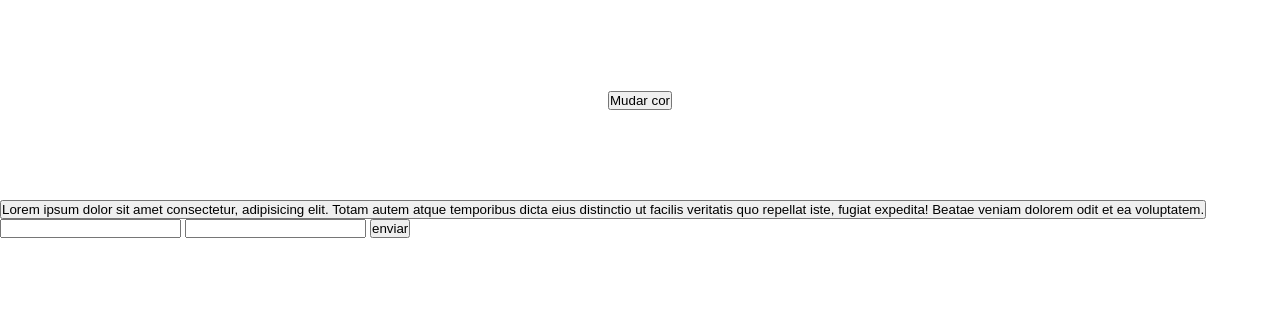
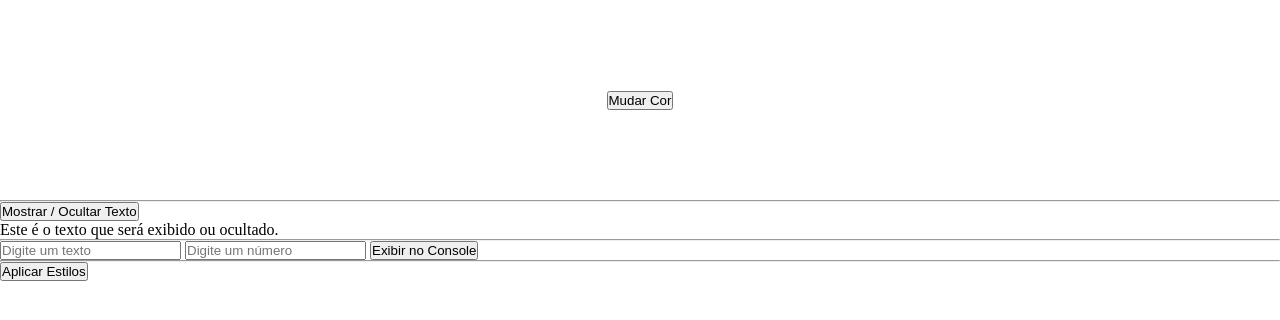
Before and after one commit to mariana-s0/2-Periodo-BSI, a plain HTML site: page Desenvolvimento Pag Web II/Revisão Prova I/index.html in a window 1280 px wide. Drawn offline with Linux system fonts and the light colour scheme.

Commit message:
Update HTML structure and button IDs

```diff
--- a/Desenvolvimento Pag Web II/Revisão Prova I/index.html
+++ b/Desenvolvimento Pag Web II/Revisão Prova I/index.html
@@ -1,26 +1,64 @@
 <!DOCTYPE html>
-<html lang="pt-br">
+<html lang="pt-BR">
 <head>
     <meta charset="UTF-8">
     <meta name="viewport" content="width=device-width, initial-scale=1.0">
-    <title>Revisão Prova <I></I></title>
-    <link rel="stylesheet" href="javascript.js">
+    <title>Exercícios JavaScript</title>
     <link rel="stylesheet" href="style.css">
 </head>
 <body>
+
+    <!-- QUESTÃO 1 -->
     <div class="centralizado">
-        <button id="btncor">Mudar cor</button>
+        <button id="btnCor">Mudar Cor</button>
     </div>
-    <div class="oculto">
-        <button id="texto">Lorem ipsum dolor sit amet consectetur, adipisicing elit. Totam autem atque temporibus dicta
-        eius distinctio ut facilis veritatis quo repellat iste, fugiat expedita! Beatae veniam dolorem odit et ea voluptatem.
+
+    <hr>
+
+    <!-- QUESTÃO 2 -->
+    <div class="containerTexto">
+        <button id="btnTexto">Mostrar / Ocultar Texto</button>
+
+        <p id="paragrafo">
+            Este é o texto que será exibido ou ocultado.
+        </p>
+    </div>
+
+    <hr>
+
+    <!-- QUESTÃO 3 -->
+    <div class="containerInputs">
+
+        <input
+            type="text"
+            id="txtTexto"
+            placeholder="Digite um texto">
+
+        <input
+            type="number"
+            id="txtNumero"
+            placeholder="Digite um número">
+
+        <button id="btnRepetir">
+            Exibir no Console
         </button>
+
     </div>
-    <div>
-        <input class="um">
-        <input class="dois">
-        <button class="enviar">enviar</button>
+
+    <hr>
+
+    <!-- QUESTÃO 4 -->
+    <div class="containerBox">
+
+        <button id="btnBox">
+            Aplicar Estilos
+        </button>
+
+        <div id="html_box"></div>
+
     </div>
-    <div id="html_box"></div>
+
+    <script src="script.js"></script>
+
 </body>
 </html>
```
